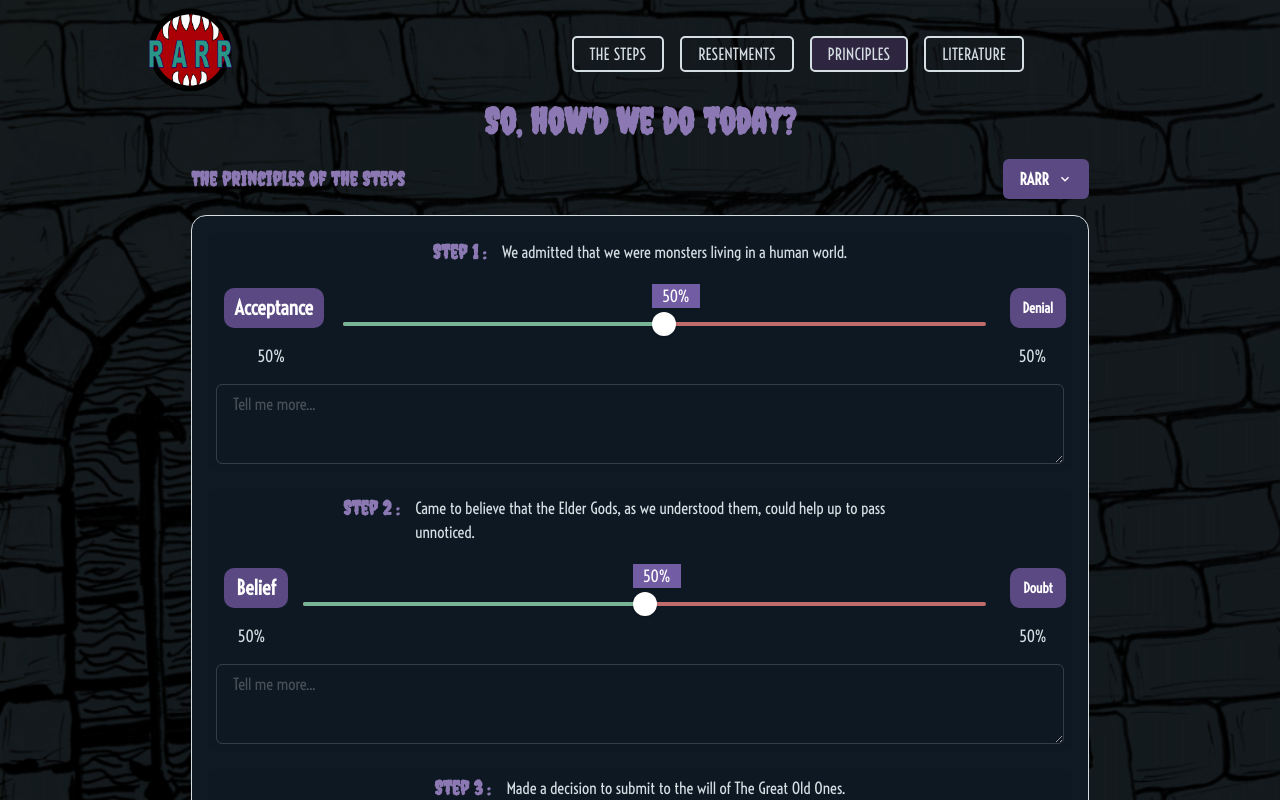
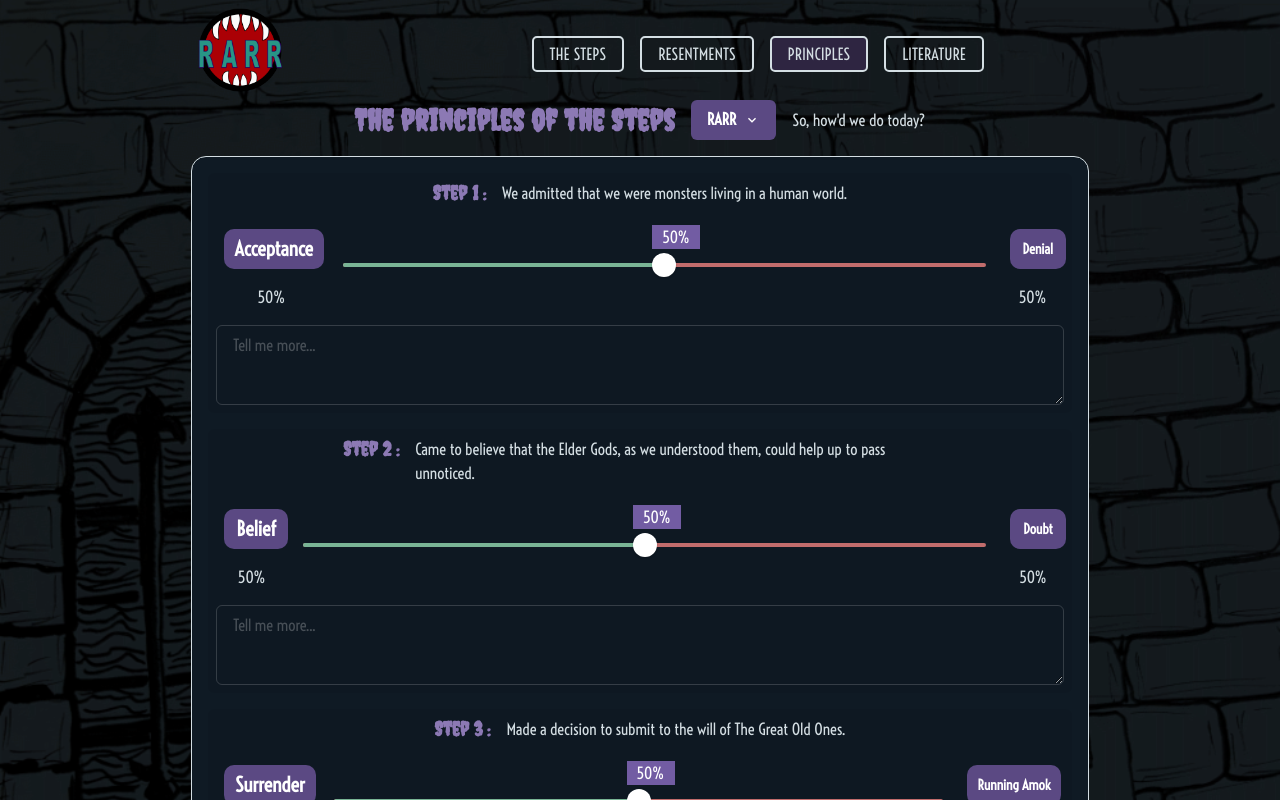
Before and after one commit to skullyflower/RARRecover, a React (Vite) app: page /principles in a window 1280 px wide. Shown: the top 800 px of the page. Built offline with nearby package versions, Linux system fonts and the light colour scheme.

Commit message:
Unified layout and fixes

```diff
--- a/index.html
+++ b/index.html
@@ -4,7 +4,7 @@
     <meta charset="UTF-8" />
     <link
       rel="icon"
-      type="image/svg+xml"
+      type="image/svg"
       href="/FaveIcon.svg" />
     <meta
       name="viewport"
--- a/src/bits/layout/Layout.tsx
+++ b/src/bits/layout/Layout.tsx
@@ -9,7 +9,7 @@ const Layout = () => {
       alignItems={"center"}>
       <Box
         w={["100%", "95%"]}
-        maxW={"1000px"}>
+        maxW={"900px"}>
         <header>
           <HStack
             w="90%"
--- a/src/pages/home.tsx
+++ b/src/pages/home.tsx
@@ -1,47 +1,36 @@
-import { Card, CardBody, CardHeader, Center, Heading, Image, Stack, Text } from "@chakra-ui/react";
+import { Card, CardBody, Center, Heading, Image, Stack, Text } from "@chakra-ui/react";
 
 function HomePage() {
   return (
+    <Stack gap={2}>
+      <Heading
+        as="h2"
+        size="lg"
+        textAlign="center">
+        Welcome to Ragers and Rampagers Recovering
+      </Heading>
       <Card
         bg="pink.900"
         color="purple.300"
         border="1px solid"
         marginInline="auto"
         marginBlock={4}>
-      <CardHeader textAlign="center">
-        <Heading
-          color="pink.400"
-          fontFamily="Creepster"
-          fontSize="4xl">
-          Welcome to Ragers and Rampagers Recovering
-        </Heading>
-      </CardHeader>
         <CardBody>
-        <Stack gap={5}>
-          <Card
-            bg="pink.900"
-            color="purple.200"
-            border="1px solid"
-            fontWeight={700}
-            fontSize="xl"
-            padding={4}
-            textAlign="center"
-            variant="outline">
+          <Stack
+            gap={2}
+            align={"center"}>
             <Text>Tired of the angry crowds with pitchforks and torches?</Text>
             <Text>Do mothers clutch their children when you walk by?</Text>
             <Text>WE KNOW HOW YOU FEEL!</Text>
-          </Card>
-
-          <Center>
             <Image
               src="/images/RARR_Splash.png"
               alt="Welcome Home"
             />
-          </Center>
             <Text>Real recovery for ficticious creatures.</Text>
           </Stack>
         </CardBody>
-    </Card>
+      </Card>{" "}
+    </Stack>
   );
 }
 
--- a/src/pages/principles/principles-form.tsx
+++ b/src/pages/principles/principles-form.tsx
@@ -197,23 +197,17 @@ const SpotCheckForm = () => {
 
   return (
     <Stack gap={4}>
-      <Heading
-        textAlign="center"
-        as="h1"
-        size="xl">
-        So, how'd we do today?
-      </Heading>
       <HStack
-        justify="space-between"
+        align="center"
+        justify={"center"}
         gap={4}>
         <Heading
-          size="md"
-          as="span"
-          flex="1"
-          textAlign="left">
+          as="h2"
+          size="lg">
           The principles of the Steps
         </Heading>
         <ProgramDropDown />
+        <Text>So, how'd we do today?</Text>
       </HStack>
       <Box
         backgroundColor="blue.900"
--- a/src/pages/resentments/resentmentForm.tsx
+++ b/src/pages/resentments/resentmentForm.tsx
@@ -117,23 +117,22 @@ const ResentmentsForm = () => {
   }
 
   return (
-    <Box>
+    <Stack gap={4}>
+      <HStack
+        align="center"
+        justify={"center"}
+        gap={4}>
+        <Heading
+          as="h2"
+          size="lg">
+          So, why don't you write about it?
+        </Heading>
+        <ProgramDropDown />
+      </HStack>
       <Card
         bg="pink.900"
         //color="purple.200"
         border={["none", "1px solid"]}>
-        <CardHeader>
-          <HStack
-            justify="space-between"
-            gap={4}>
-            <Heading
-              as="h2"
-              size="lg">
-              So, why don't you write about it?
-            </Heading>
-            <ProgramDropDown />
-          </HStack>
-        </CardHeader>
         <CardBody>
           <Stack gap={4}>
             <FormControl isRequired>
@@ -233,7 +232,7 @@ const ResentmentsForm = () => {
         isOpen={isNever}
         onClose={onNeverMind}
       />
-    </Box>
+    </Stack>
   );
 };
 export default ResentmentsForm;
--- a/src/pages/steps/the-steps.tsx
+++ b/src/pages/steps/the-steps.tsx
@@ -7,8 +7,13 @@ const TheSteps = () => {
   const { ProgramDropDown, selectedProgram } = useProgramDropDown(programOptions);
 
   return (
-    <Stack gap={4}>
-      <HStack gap={4}>
+    <Stack
+      gap={4}
+      width="100%">
+      <HStack
+        align={"center"}
+        justify={"center"}
+        gap={4}>
         <Heading
           textAlign="center"
           as="h1"
```
Also changed, not shown: public/FaveIcon.svg. Lines whose indentation alone changed are shown as unchanged.
